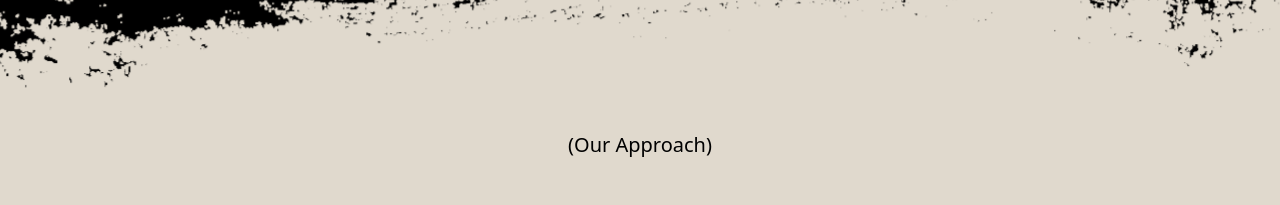
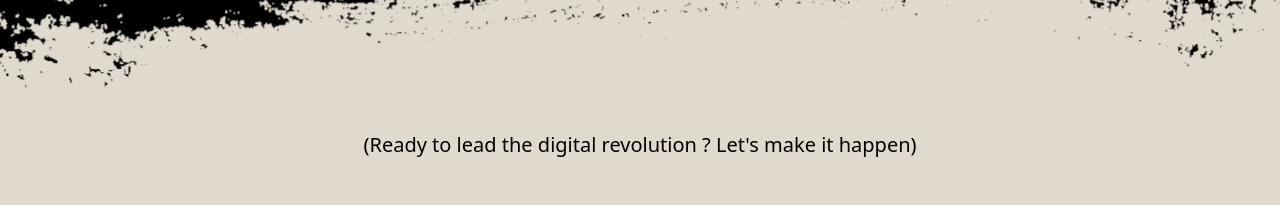
Before and after one commit to sshrey15/nuvoraa_landing_page, a Next.js app: page / in a window 1280 px wide. Shown: the part 2460-2665 px from the top of the page. Built offline with nearby package versions, Linux system fonts and the light colour scheme.

Commit message:
text-orange

```diff
--- a/src/components/Hero.tsx
+++ b/src/components/Hero.tsx
@@ -37,7 +37,7 @@ const HeroSection: React.FC = () => {
             {/* CTA Button */}
             <div className="px-2 md:px-0">
               <Link href="/services">
-                <span className="inline-block text-lg md:text-xl border-b-2 border-white pb-1 hover:border-orange-500 hover:text-orange-400 transition-colors cursor-pointer">
+                <span className="inline-block text-lg md:text-xl border-b-2 border-white pb-1 transition-colors cursor-pointer">
                   Explore Our Services
                 </span>
               </Link>
--- a/src/components/OurApproach.tsx
+++ b/src/components/OurApproach.tsx
@@ -185,7 +185,7 @@ const OurApproach: React.FC<OurApproachProps> = ({
             viewport={{ once: true }}
             className="text-center text-black text-xl mb-20"
           >
-            (Our Approach)
+            (Ready to lead the digital revolution ? Let&apos;s make it happen)
           </motion.h3>
 
           {/* Render all sections with alternating layout */}
--- a/src/components/WhyWorkWithUs.tsx
+++ b/src/components/WhyWorkWithUs.tsx
@@ -99,7 +99,7 @@ const WhyWorkWithUs: React.FC<WhyWorkWithUsProps> = ({
         {/* CTA */}
         <motion.div variants={revealVariants} className="text-center">
           <Link href="/story">
-            <span className="inline-block border-b-2 border-black pb-1 text-lg hover:border-orange-500 hover:text-orange-600 transition-colors cursor-pointer">
+            <span className="inline-block border-b-2 border-black pb-1 text-lg  transition-colors cursor-pointer">
               Know Our Story
             </span>
           </Link>
```
